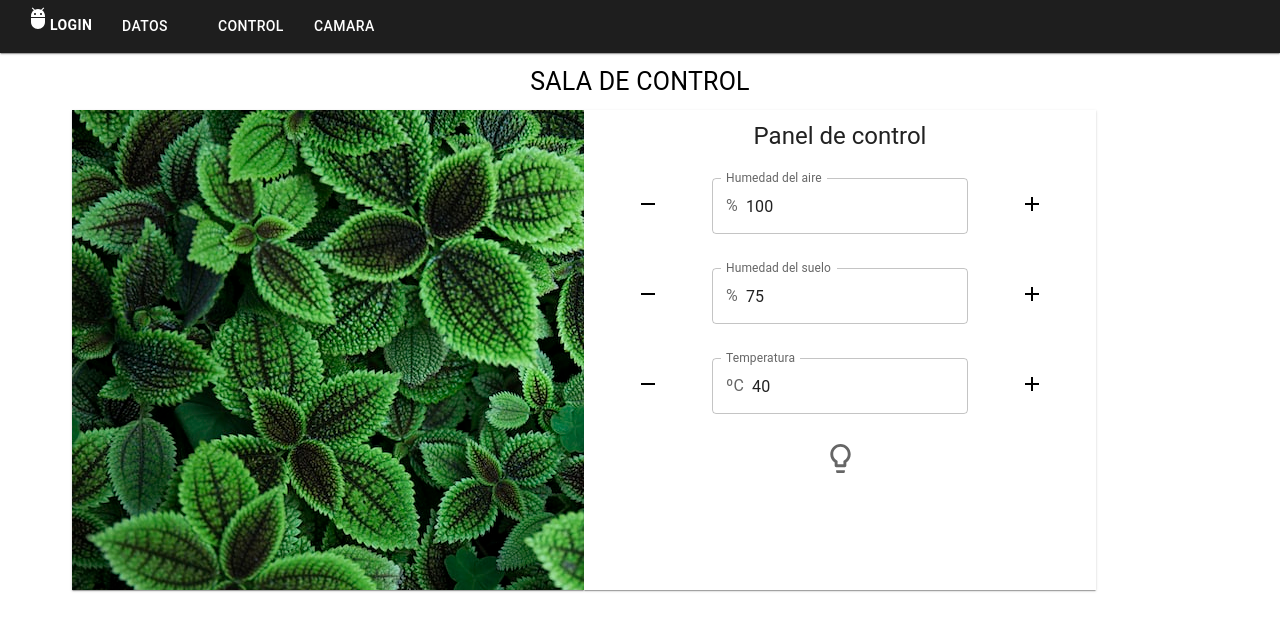
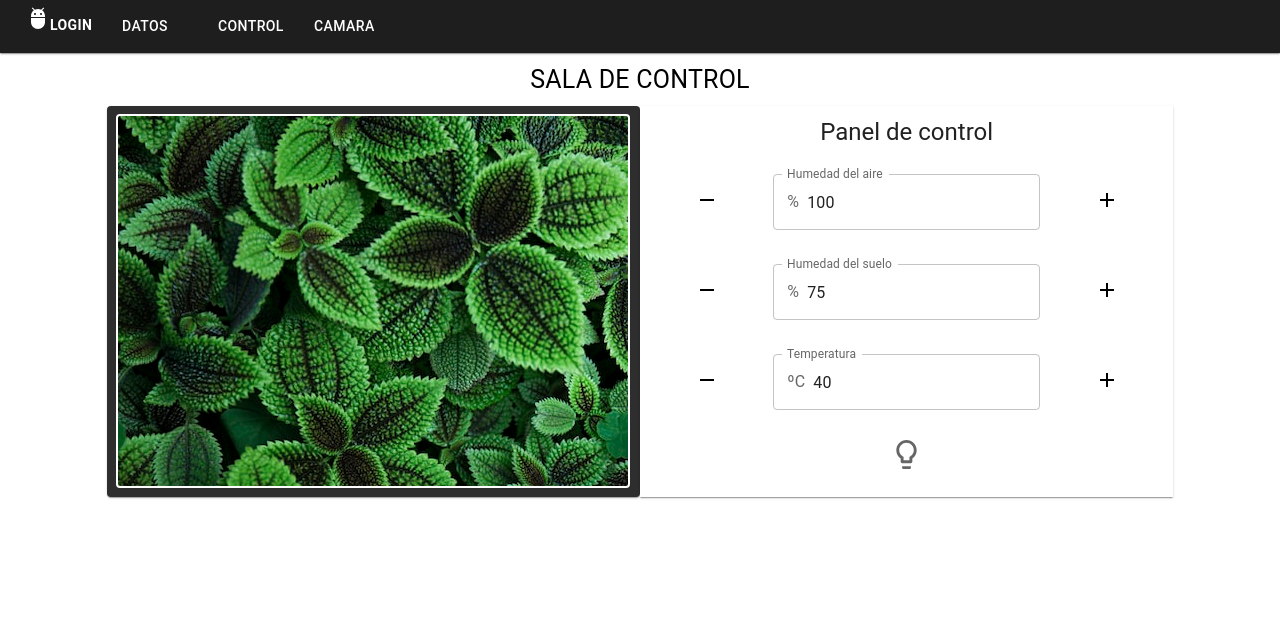
Before and after one commit to dcontt00/arq, a React (Create React App) app in the folder frontend/: page /control in a window 1280 px wide. Shown: the top 630 px of the page. Built offline with nearby package versions, Linux system fonts and the light colour scheme.

Commit message:
retocada la pagina de control

```diff
--- a/frontend/src/pages/camera.js
+++ b/frontend/src/pages/camera.js
@@ -13,7 +13,7 @@ export default function Camera() {
     return(
     <div>
       <AppBar/>
-      <Typography fontSize="25" align="center" sx={{mt:"10",mb:"10"}}>CONTROL VISUAL</Typography>
+      <Typography fontSize="25" align="center" sx={{mt:1,mb:1}}>CONTROL VISUAL</Typography>
       <Grid container>
         <Grid item lg={6} sx={{ml:5, mt:3}}>
           <Box align="center">
--- a/frontend/src/pages/control.js
+++ b/frontend/src/pages/control.js
@@ -12,6 +12,7 @@ import planta from "../images/planta.jpeg";
 import Checkbox from '@mui/material/Checkbox';
 import LightbulbBorder from '@mui/icons-material/LightbulbSharp';
 import Lightbulb from '@mui/icons-material/LightbulbOutlined';
+import Box from '@mui/material/Box';
 import { lecturas } from '../components/lecturas';
 
 export default function Control() {
@@ -24,13 +25,24 @@ export default function Control() {
     return(
     <div>
       <AppBar/>
-      <Typography fontSize="25" align="center" sx={{mt:"10",mb:"10"}}>SALA DE CONTROL</Typography>
-      <Grid container sx={{ml:9,height:"60%", width:"80%"}}>
-          <Grid item lg={6} component={Paper} square sx={{backgroundImage: `url(${planta})`}}/>
+      <Typography fontSize="25" align="center" sx={{mt:1,mb:1}}>SALA DE CONTROL</Typography>
+      <Grid container justifyContent="center">
+          <Grid item lg={5} component={Paper} bgcolor="#2E2E2E" align="center">
+            <Box
+              sx={{
+                mt:1,
+                width:510,
+                height: 370,
+                borderRadius:"4px",
+                border:2,
+                borderColor:"white",
+                backgroundImage: `url(${planta})`
+              }}/>
+          </Grid>
           {/*Cuadro de control*/}
-          <Grid lg={6} xs={6} component={Paper} square>
+          <Grid lg={5} component={Paper} square>
             <Grid container>
-              <Grid item lg={12} xs={12} align="center" mt="10">
+              <Grid item lg={12} align="center" mt="10">
                 <Typography component="h1" variant="h5">Panel de control</Typography>
               </Grid>
               {/*Humedad del aire*/}
@@ -49,7 +61,7 @@ export default function Control() {
                 InputProps={{startAdornment: <InputAdornment position="start">ºC</InputAdornment>}}/></Grid>
               <Grid item lg={3} xs={3} align="center" mt="10"><Button sx={{ mt: 3, mb: 2 }} onClick={Temp<100 ? ()=>setTemp(Temp+1): undefined}><AddIcon/></Button></Grid>
               {/*Iluminación*/}
-              <Grid item lg={12} xs={12} align="center" mt="10"><Checkbox onChange={handlerLight} icon={<Lightbulb fontSize="large"/>} checkedIcon={<LightbulbBorder fontSize="large"/>} /></Grid>
+              <Grid item lg={12} marginBottom={2} align="center" mt="10"><Checkbox onChange={handlerLight} icon={<Lightbulb fontSize="large"/>} checkedIcon={<LightbulbBorder fontSize="large"/>} /></Grid>
             </Grid>
           </Grid>
         </Grid>
--- a/frontend/src/pages/dataLook.js
+++ b/frontend/src/pages/dataLook.js
@@ -15,6 +15,7 @@ import {
   Tooltip,
   Legend,
 } from 'chart.js';
+import { Box } from "@mui/system";
 
 ChartJS.register(
   CategoryScale,
@@ -51,14 +52,16 @@ export default function DataLook(){
   return(
    <div>
       <AppBar/>
-      <Typography fontSize="25" align="center" sx={{mt:"10",mb:"10"}}>INFORMACIÓN BÁSICA</Typography>
-      <Grid container>
+      <Typography fontSize="25" align="center" sx={{mt:1,mb:1}}>INFORMACIÓN BÁSICA</Typography>
+      <Grid container justifyContent="center">
         {/* Grafica de los datos */}
-        <Grid item lg={5} component={Paper} sx={{ml:9,mr:10, mt:5}}>
-          <Bar data={data} />
+        <Grid item lg={5} component={Paper} sx={{mr:10, mt:7}}>
+          <Box>
+            <Bar data={data} />
+          </Box>
         </Grid>
         {/* Datos */}
-        <Grid item lg={5} component={Paper} sx={{mt:5,backgroundColor:"lightGrey"}}>
+        <Grid item lg={5} component={Paper} sx={{mt:7,backgroundColor:"lightGrey"}}>
           <Stack spacing={2}  sx={{ml:2,mr:2}}>
             <Paper sx={{mt:1.5}}><Typography sx={{ml:5,mt:1.5,mb:1.5}}>Humedad del aire: {hair}</Typography></Paper>
             <Paper><Typography sx={{ml:5,mt:1.5,mb:1.5}}>Temperatura: {hgnd}</Typography></Paper>
```
